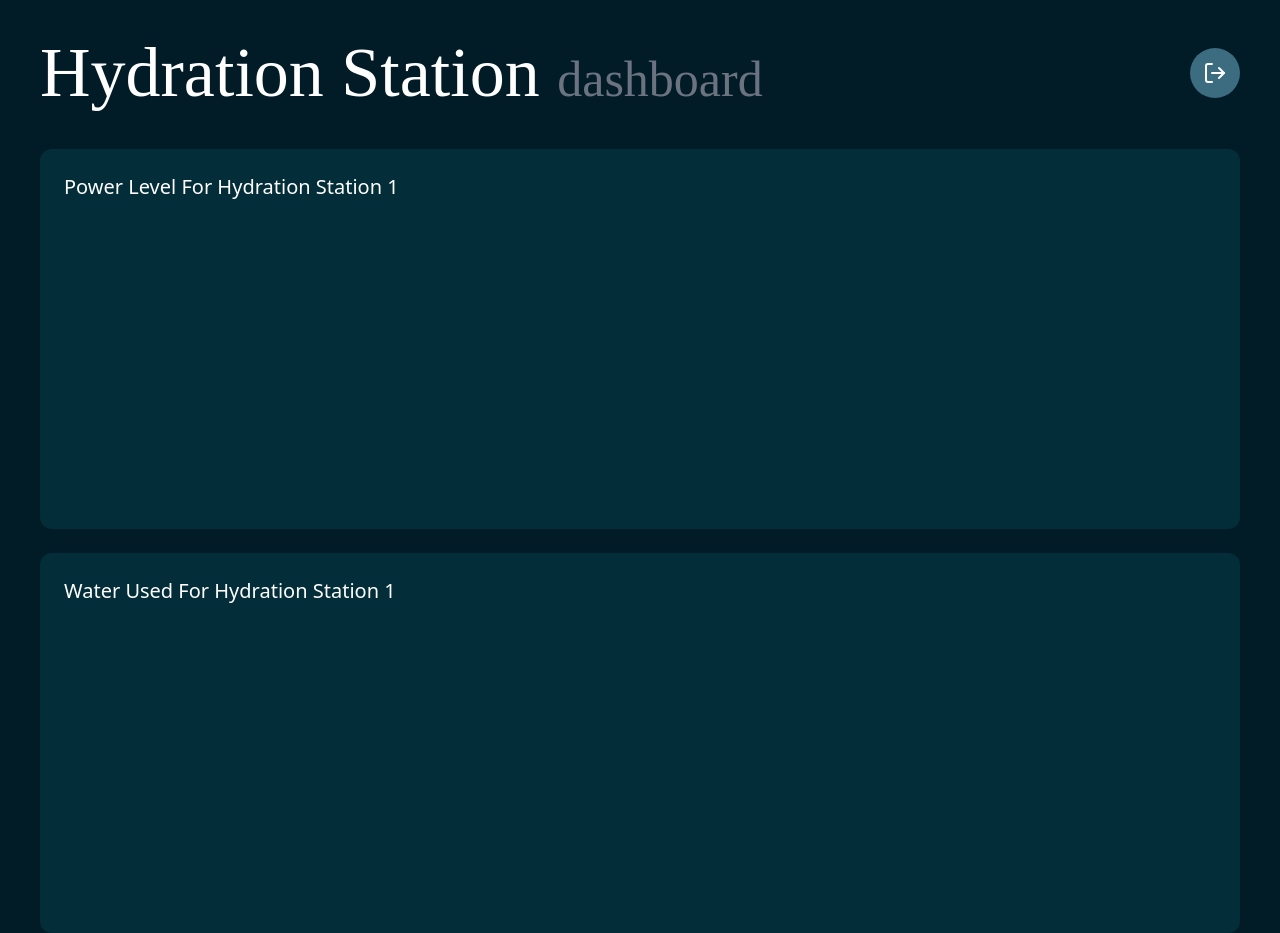
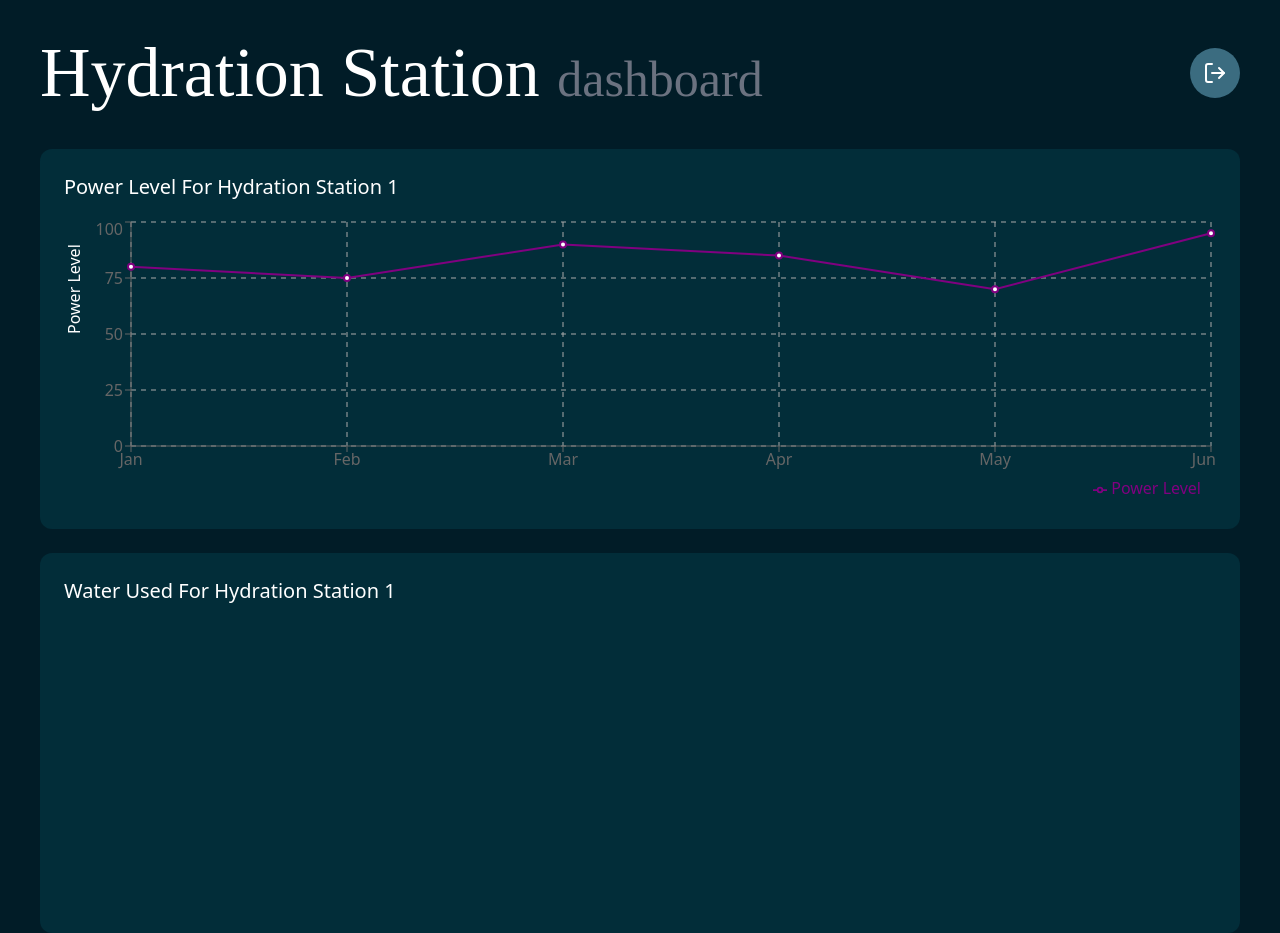
Before and after one commit to manyakaushal/hydrationstationdashboard, a React (Create React App) app in the folder frontend/: page /dashboard in a window 1280 px wide. Built offline with nearby package versions, Linux system fonts and the light colour scheme; some icons are missing.

Commit message:
added fake data and customized the graph

```diff
--- a/frontend/src/pages/dashboard.tsx
+++ b/frontend/src/pages/dashboard.tsx
@@ -2,6 +2,8 @@ import React from "react";
 import LogoutButton from "../assets/LogoutButton";
 import DataCard from "../assets/DataCard";
 import { useEffect } from "react";
+import { RechartsDevtools } from "@recharts/devtools";
+import { LineChart, Line, XAxis, ResponsiveContainer, CartesianGrid, YAxis, Legend, Tooltip} from "recharts";
 
 type HydrationData = {
     bottlesWashed: number;
@@ -27,6 +29,9 @@ export default function Dashboard(){
         {month: "Jan", powerLevel: 80},
         {month: "Feb", powerLevel: 75},
         {month: "Mar", powerLevel: 90},
+        {month: "Apr", powerLevel: 85},
+        {month: "May", powerLevel: 70},
+        {month: "Jun", powerLevel: 95},
     ]
     return(
         <div className='flex flex-col items-left justify-top min-h-screen bg-[#011C27]'>
@@ -42,8 +47,18 @@ export default function Dashboard(){
                 <h2 className="text-white text-xl mb-4">
                 Power Level For Hydration Station 1
                 </h2>
-                <div className="h-72 w-full flex items-center justify-center text-gray-400">
-                {/* temp empty text */}
+                <div className="h-72 w-full">
+                <ResponsiveContainer width="100%" height="100%">
+                <LineChart data={chartData}>
+                <CartesianGrid stroke="#aaa" strokeDasharray="5 5"/>
+                <Line dataKey="powerLevel" stroke="purple" strokeWidth={2} name="Power Level"/>
+                <XAxis dataKey="month" />
+                <YAxis width="auto" label={{ value: 'Power Level', angle: -90, position: 'insideLeft', fill: 'white' }} />
+                <Legend align="right"/>
+                <Tooltip/>
+                <RechartsDevtools />
+                </LineChart>
+                </ResponsiveContainer>
                 </div>
             </div>
             {/* Graph 2 Card */}
```
